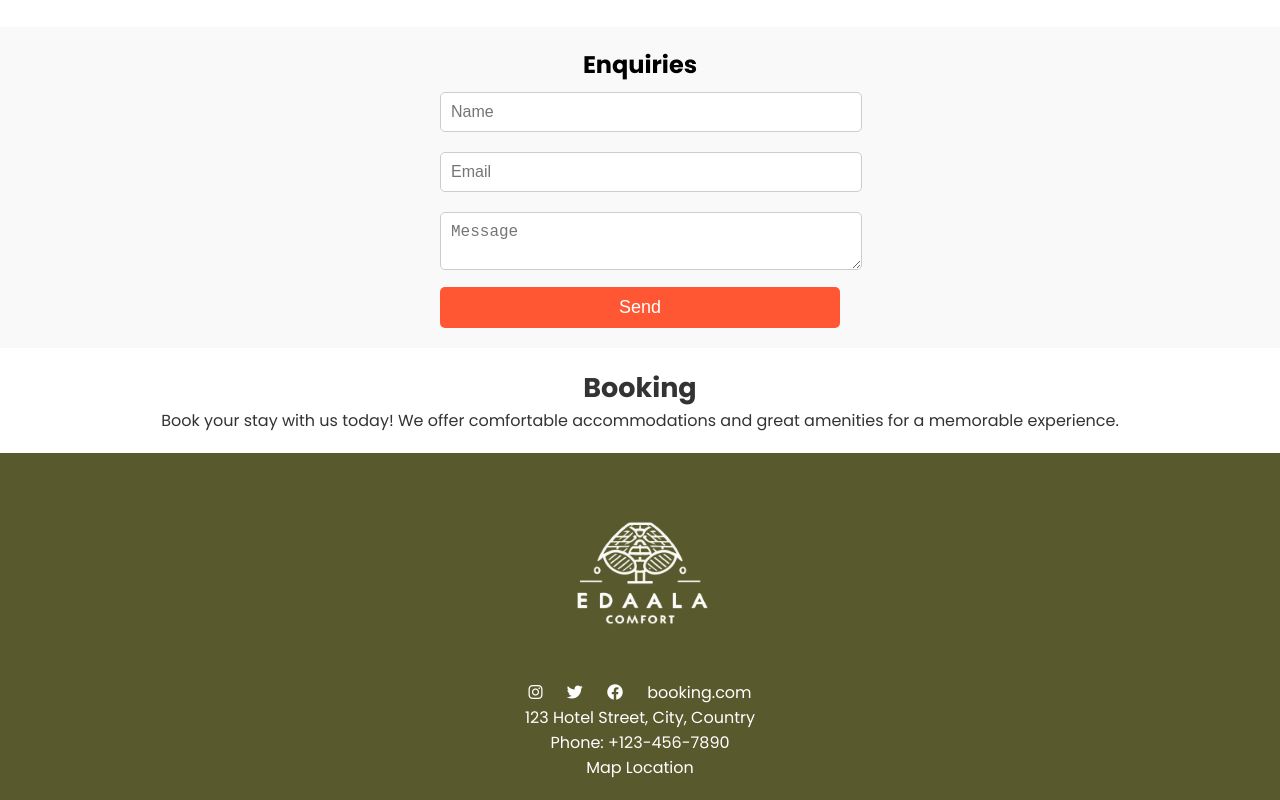
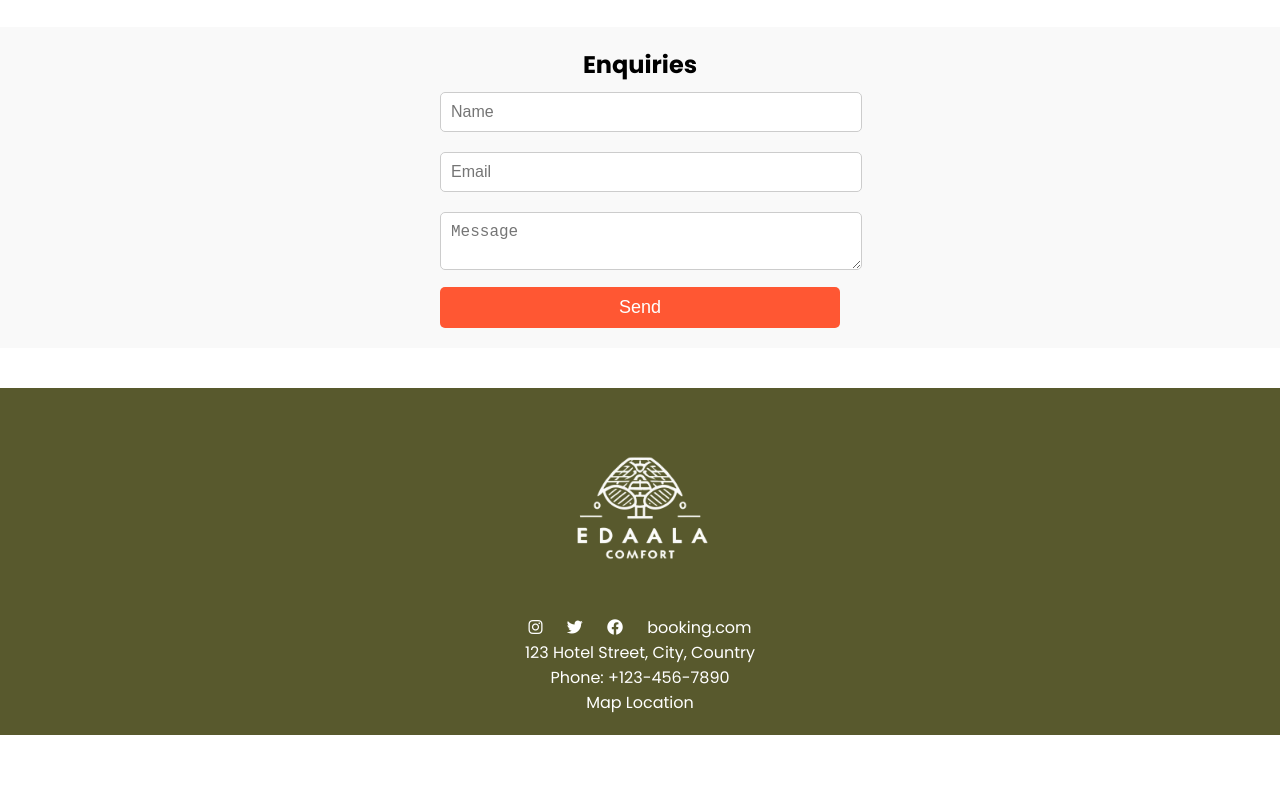
Before and after one commit to Emmanuel-Oite/Bnb-sITE, a plain HTML site: page index.html in a window 1280 px wide. Shown: the part 2435-3235 px from the top of the page. After the commit the page ends 3170 px from the top, so only its background shows below. Drawn offline with Linux system fonts and the light colour scheme; a script that the page names is missing; some icons are missing.

Commit message:
Fixed booking form

```diff
--- a/index.html
+++ b/index.html
@@ -135,8 +135,6 @@
     </section>
 
     <section id="booking">
-        <h2>Booking</h2>
-        <p>Book your stay with us today! We offer comfortable accommodations and great amenities for a memorable experience.</p>
         <script src="https://static.elfsight.com/platform/platform.js" data-use-service-core defer></script>
         <div class="elfsight-app-93f62224-06f1-4629-bc8f-2001a9770ecf" data-elfsight-app-lazy></div>
     </section>
```
